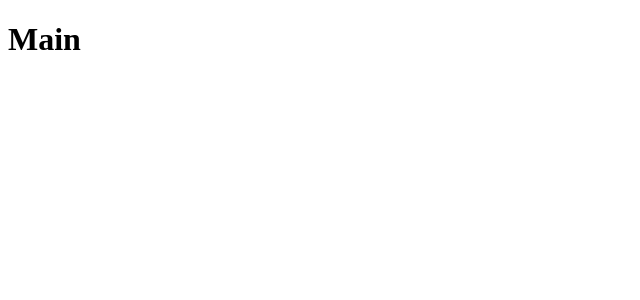
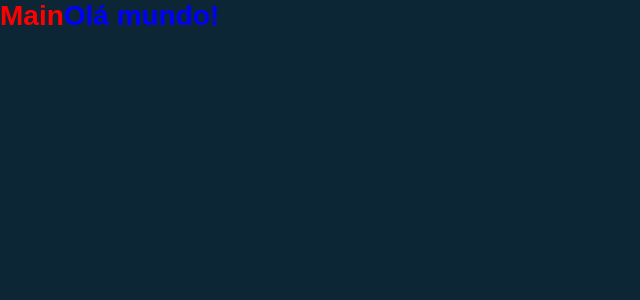
Before and after one commit to vitoria-cosmos/projeto-repos, a React (Create React App) app: page / in a window 1280 px wide. Shown: the top 300 px of the page, without its empty margins (0-640 px from the left). Built offline with nearby package versions, Linux system fonts and the light colour scheme; the HTML template or start-up script is replaced by a standard one.

Commit message:
aplicando estilos globais

```diff
--- a/package.json
+++ b/package.json
@@ -7,7 +7,8 @@
     "react": "^19.0.0",
     "react-dom": "^19.0.0",
     "react-router-dom": "^7.1.1",
-    "react-scripts": "5.0.1"
+    "react-scripts": "5.0.1",
+    "styled-components": "^6.1.14"
   },
   "scripts": {
     "start": "react-scripts start",
--- a/src/App.js
+++ b/src/App.js
@@ -1,7 +1,17 @@
-import Routes from './routes';
+import RoutesApp from './routes';
+import { BrowserRouter } from 'react-router-dom';
+
+import GlobalStyle from './styles/global';
 function App() {
   return (
-    <Routes />
+    <>
+      <GlobalStyle/>
+      <BrowserRouter>
+          <RoutesApp/>
+      </BrowserRouter>
+    </>
+
+
   );
 }
 
--- a/src/pages/Main/index.js
+++ b/src/pages/Main/index.js
@@ -1,7 +1,13 @@
 import React from 'react';
+
+import { Title } from './styles';
 
 export default function Main() {
     return (
-        <h1>Main</h1>
+        <Title>
+            Main
+            <span>Olá mundo!</span>
+        </Title>
+
     )
 }
--- /dev/null
+++ b/src/pages/Main/styles.js
@@ -0,0 +1,11 @@
+
+import styled from 'styled-components';
+
+// criar um h1
+export const Title = styled.h1`
+    color: #ff0000;
+
+    span {
+        color: blue;
+    }
+`;
--- a/src/routes.js
+++ b/src/routes.js
@@ -1,18 +1,14 @@
 import React from 'react';
-import { BrowserRouter, Switch, Route } from 'react-router-dom';
+import { Routes, Route } from 'react-router-dom';
 
 import Main from './pages/Main';
 import Repositorio from './pages/Repositorio';
 
-export default function Routes() {
+export default function RoutesApp() {
     return (
-        <BrowserRouter>
-            <Switch>
-                <Route exact path="/" component={Main}/>
-                <Route exact path='/repositorio/:repositorio'
-                 component={Repositorio}/>
-            </Switch>
-
-        </BrowserRouter>
+        <Routes>
+            <Route path='/' element={ <Main/>}/>
+            <Route path='/repositorio/:repositorio' element={ <Repositorio/> }/>
+        </Routes>
     )
 }
--- /dev/null
+++ b/src/styles/global.js
@@ -0,0 +1,35 @@
+// Criar um estilo global para o projeto
+
+import { createGlobalStyle } from 'styled-components';
+
+export default createGlobalStyle`
+* {
+    margin: 0;
+    padding: 0;
+    outline: 0;
+    box-sizing: border-box;
+}
+
+html, border-style, #root {
+    min-height: 100%;
+}
+
+body {
+    background: #0d2636;
+    font-size: 14px;
+    -webkit-font-smoothing: antialiased !important;
+}
+
+body, input, button {
+    color: #222;
+    font-size: 14px;
+    font-family: Arial, Helvetica, sans-serif;
+
+}
+
+button {
+    cursor: pointer;
+}
+
+
+`
```
Also changed, not shown: 1 other file (tests, documents, lock files or other folders).
